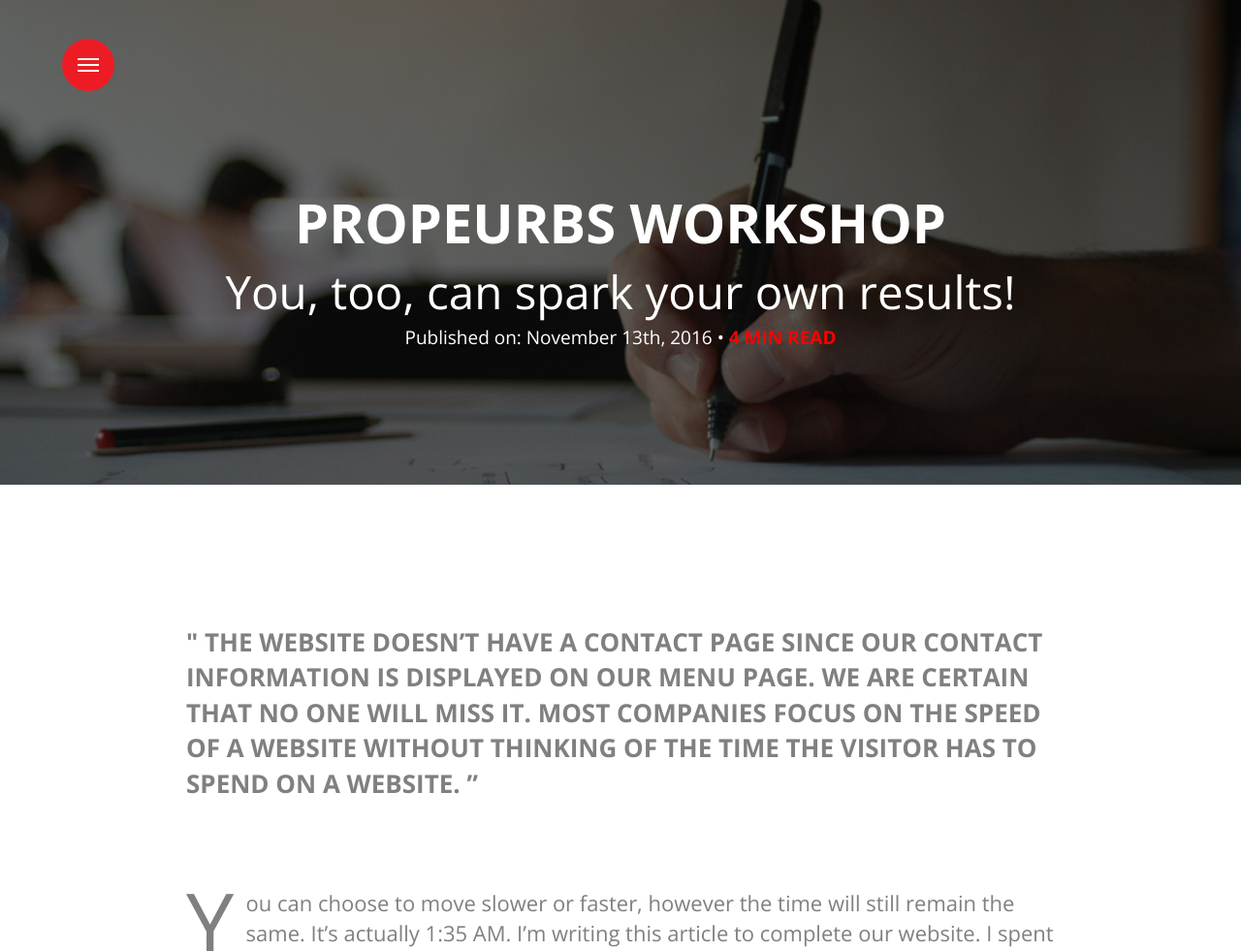
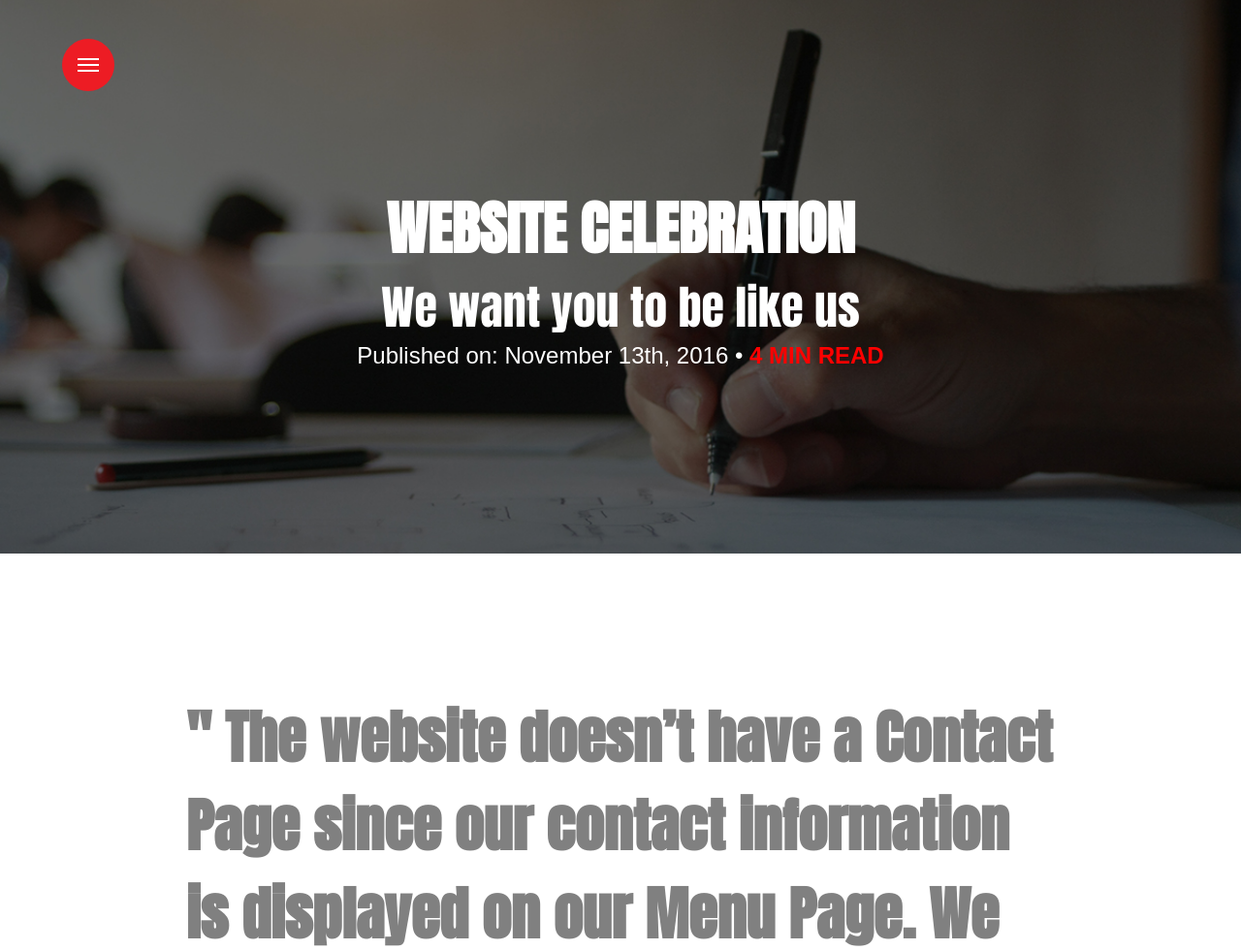
Before and after one commit to jeangustavee/antean, a PHP site: page /website_celebration.php in a window 1280 px wide. Shown: the top 981 px of the page at 97% size. Run offline with PHP 8.4, Linux system fonts and the light colour scheme; some libraries are stand-ins or nearby versions.

Commit message:
typography changes

```diff
--- a/css/home_works.css
+++ b/css/home_works.css
@@ -1,5 +1,3 @@
-
-
 .fragment-wrap {
 	width: 30vw;
 	height: 80vh;
@@ -8,7 +6,7 @@
 	min-height: 550px;
 	position: relative;
 	margin: 0 30vw 0 0;
-    transition: all 13s ease-out;
+    transition: all 5s ease-out;
 }
 
 .fragment-wrap:hover {
@@ -16,7 +14,7 @@
     -webkit-transform: scale(0.9);
         -ms-transform: scale(0.9);
         transform: scale(0.9);
-    transition: all 0.5s ease-in;
+    transition: all .5s ease-in;
 }
 
 .fragment-wrap--right {
@@ -72,7 +70,7 @@
 
 .title {
 	position: absolute;
-	font-size: 8vw;
+	font-size: 18vw;
 	margin: 0;
 	pointer-events: none;
 	bottom: 10%;
@@ -85,7 +83,7 @@
 }
 
 .text {
-	font-size: 1.15em;
+	font-size: 2em;
 	position: absolute;
 	width: 50%;
 	bottom: calc(10% + 8vw);
@@ -157,8 +155,9 @@
 		left: 10%;
 		bottom: auto;
 		top: 10%;
+        font-size: 1.5em;
 	}
 	.title {
-		font-size: 16vw;
+		font-size: 20vw;
 	}
 }
--- a/css/style.css
+++ b/css/style.css
@@ -9,17 +9,13 @@ Primary style
   box-sizing: border-box;
 }
 
-html {
-  font-size: 62.5%;
-}
 html * {
   -webkit-font-smoothing: antialiased;
   -moz-osx-font-smoothing: grayscale;
 }
 
 body {
-  font-size: 1.9rem;
-  font-family: "Open Sans", sans-serif;
+  font-family: 'Poppins', sans-serif;
   color: gray;
   background-color: #ffffff;
 }
@@ -33,6 +29,20 @@ a {
   color: #000;
   text-decoration: none;
 }
+
+h1, h2, h3, h4, h5, h6 {
+    font-family: 'Anton', sans-serif;
+}
+
+p, ul, li {
+    font-family: 'Poppins', sans-serif;
+    line-height: normal;
+}
+
+b {
+        font-weight: 600;
+        text-transform: uppercase;
+    }
 
 /* --------------------------------
 
@@ -512,35 +517,53 @@ main p {
     position: relative;
     padding: 120px 10%;
     width: auto;
-    font-size: 1.9rem;
+    font-size: 1.5em;
     margin-bottom: 1em;
     color: #fff;
-    line-height: 1.4;
+    line-height: normal;
     text-align: center;
     background-color: #ed1c24;
 }
 
 .top-page h1 {
+    font-size: 2.5em;
     font-weight: 700;
 }
 
-@media only screen and (min-width: 768px) {
+.top-page h2 {
+    font-size: 2em;
+    font-weight: 500;
+}
+
+  dropcap {
+    float: left;
+    width: 0.7em;
+    font-size: 400%;
+    line-height: 80%;
+    color: gray;
+}
+
+@media only screen and (max-width: 768px) {
   .top-page {
     padding: 125px 10%;
   }
   .top-page h1{
-    font-size: 5.6rem;
+    font-size: 1.2em;
   }
+    .top-page h2 {
+    font-size: 1.5em;
+    font-weight: 300;
+    }
 }
 
 .container {
     position: relative;
     padding: 120px 10%;
     width: 90%;
-    font-size: 1.2rem;
+    font-size: 1.5em;
     margin-bottom: 1em;
     color: gray;
-    line-height: 1.4;
+    line-height: normal;
     margin: 0 auto;
 }
 
@@ -549,23 +572,24 @@ main p {
     font-weight: 500;
     padding: 20px;
     font-weight: 600;
+    font-size: 2.5em;
 }
 
 .container h3 {
-    font-size: 2rem;
+    font-size: 2.5em;
     font-weight: 600;
 }
 
-@media only screen and (min-width: 768px) {
+@media only screen and (max-width: 768px) {
   .container {
     padding: 125px 10%;
-    font-size: 2.2rem;
+    font-size: 1.5em;
   }
   .container h1{
-    font-size: 5.6rem;
+    font-size: 2em;
   }
     .container h3{
-    font-size:2.6rem;
+    font-size:2em;
   }
 }
 
--- a/footer.php
+++ b/footer.php
@@ -1,11 +1,11 @@
 <div class="footer">
-    <h1><center>&#8652; <br>
+    <p><center>&#8652; <br>
         We are a multi functional agency,<br>
         we love good things and great design.<br>
        Say hi to us hey@anteanstudios.com <br>
         &#8659;  <br>
         <a href="http://facebook.com/anteanstudios" target="_blank">Facebook</a> | <a href="http://instagram.com/anteanstudios" target="_blank">Instagram</a> | <a href="http://twitter.com/anteanstudios" target="_blank">Twitter</a> | <a href="https://www.tumblr.com/blog/anteanstudios" target="_blank">Tumblr</a> <br>
-        © ANTEAN STUDIOS - All copyright 2016</center></h1>
+        © ANTEAN STUDIOS - All copyright 2016</center></p>
 
     </div>
 
--- a/head.php
+++ b/head.php
@@ -37,6 +37,7 @@ Thanks for checking our codes out
     <link rel="stylesheet" href="css/home_works.css"> <!-- Home Portfolio css -->
 	<script src="js/modernizr.js"></script> <!-- Modernizr -->
     <link rel="icon" type="image/png" sizes="32x32" href="img/antean_favicon.png">
+    <link href="https://fonts.googleapis.com/css?family=Anton|Poppins:330" rel="stylesheet">
 
 	<title>Antean Studios | Full service advertising and marketing | Jacksonville, Florida</title>
 
@@ -51,4 +52,10 @@ Thanks for checking our codes out
 </script>
 
     <script id="dsq-count-scr" src="//anteanstudios.disqus.com/count.js" async></script>
+
+    <?php
+        if($_SERVER['REQUEST_URI'] == "/send") {
+            include ("fb-send-pixel.php");
+        }
+    ?>
 </head>
--- a/website_celebration.php
+++ b/website_celebration.php
@@ -8,52 +8,25 @@
     -o-background-size:cover;
     background-size:cover;
     background-position:center;
-    height: 500px;
+    height: 100%;
     padding: 190px 10%;
 }
-    h3 {
-        margin-bottom: 90px;
-        color: gray;
-        align-content: center;
-        font-size: 1.5em;
-        text-transform: uppercase;
-    }
-
-    h2{
-        font-size: 2.5em;
-    }
 
 @media only screen and (min-width: 768px) {
   .top-page {
     padding: 190px 10%;
   }
-  .top-page h1{
-    font-size: 5.6rem;
-  }
-    h3{
-        font-size: 3.5em;
     }
-}
-    b {
-        font-weight: 600;
-        text-transform: uppercase;
-    }
-    dropcap {
-    float: left;
-    width: 0.7em;
-    font-size: 400%;
-    line-height: 80%;
-    color: gray;
-}
+
 </style>
 <?php include("menu.php"); ?>
 <div class="top-page">
-            <h1>PROPEURBS WORKSHOP</h1>
-            <h2>You, too, can spark your own results!</h2>
+            <h1>WEBSITE CELEBRATION</h1>
+            <h2>We want you to be like us</h2>
             <p>Published on: November 13th, 2016 • <b style="color:red">4 MIN READ</b></p>
 	</div>
      <div class="container">
-        <h3> &quot; The website doesn’t have a Contact Page since our contact information is displayed on our Menu Page. We are certain that no one will miss it. Most companies focus on the speed of a website without thinking of the time the visitor has to spend on a website. &rdquo; </h3>
+        <h3> &quot; The website doesn’t have a Contact Page since our contact information is displayed on our Menu Page. We are certain that no one will miss it. Most companies focus on the speed of a website without thinking of the time the visitor has to spend on a website. &rdquo; </h3><br>
 
 
         <p><dropcap>Y</dropcap>ou can choose to move slower or faster, however the time will still remain the same. It’s actually 1:35 AM. I’m writing this article to complete our website. I spent the whole weekend working on finalizing it. It was a slinky combination of coding, wine and Netflix. I worked nonstop with some occasional Netflix pauses. This combination makes creativity a bit awkward. Too much wine can make you drunk and so too much time watching Netflix can make you procrastinate. On the other hand, I have to admit that coding on a weekend can sometimes be entertaining – Excluding the pressure of meeting a deadline. At the end, it’s worth every single pixel because all objectives are satisfactorily attained.
@@ -63,9 +36,9 @@
 
 <p>Last Saturday, around ten in the morning, I met with Marquel and Russell at Antean Studios office. The office is regularly closed on weekends, but we made an exception to finish this project. We worked all day long on the cover image for the website. We wanted visitors and potentials clients to have a festive feel at first glance. So we came up with the idea of having the A and the diamond of our logo as our main focus. They both often used as our symbols. We spent around 4 hours in cutting and assembling a 14pt cardstock to form the symbols. It was fun and challenging. We went to launch at 1:00 PM and spent the remaining 2 hours in shooting. It was quite a wonderful collaboration and an extensive reunion since we all went to college together. It was a creative attempt.
 
-</p><br><br>
+</p><br>
 
-         <center><h3>&quot; Our premiere objective was to have a website with minimal<br> contents while focusing on the essentials.&quot;</h3></center>
+         <center><h3>&quot; Our premiere objective was to have a website with minimal<br> contents while focusing on the essentials.&quot;</h3></center><br>
 
 <p>Later on Saturday night, I continued with editing on Photoshop. I retouched the pictures so the white can pop more and the reds to be brighter. We also have to keep in mind that this new website is essentially a modern website with a minimal aspect, but contoured with our principles. Our premiere objective was to have a website with minimal contents while focusing on the essentials. That leads us to only have six case studies in our Homepage, instead of having twenty. We don’t have a Work Page. Our works are displayed on the Homepage. Nowadays, potential clients don’t have time to browse all the projects you have done. That’s why we just showcase the ones that match the direction we are giving to our company. Subsequently, an Answers Page to answer most of the questions a client might have and a Press Page because we are about to rock the stage. The website doesn’t have a Contact Page since our contact information is displayed on our Menu Page. We are certain that no one will miss it. Most companies focus on the speed of a website without thinking of the time the visitor has to spend on a website. To say the least, a visitor can browse our website in less than 5 minutes and have a complete idea about the services we are offering. Simple is always better.
 </p>
@@ -75,11 +48,9 @@
  <p>Now, the time is 3:19 AM and I’m excited to launch the website. It feels like I’m about to launch a rocket to bombard the world. We are proud of every single work we have done and hope that you come by to celebrate with us. Well, it doesn’t have to be typical party. Coffee is okay with us too so we can discuss what we can achieve together. Wouldn’t it be cool?
 </p>
 
-
-=======
+<br>
  <p>Now, the time is 3:19 AM and I’m excited to launch the website. It feels like I’m about to launch a rocket to bombard the world. We are proud of every single work we have done and hope that you come by to celebrate with us. Well, it doesn’t have to be typical party. Coffee is okay with us too so we can discuss what we can achieve together. Wouldn’t’ be cool?
 </p>
->>>>>>> origin/master
     </div>
 
 <div class="container">
```
Also changed, not shown: other parts of css/style.css (+78 -64 lines), 2017_spring_internship.php (+1 -22 lines), communication-pr-internship-summer-2017-jacksonville.php (+4 -24 lines), fb-send-pixel.php (added, +19 -0 lines), graphic-design-internship-summer-2017-jacksonville.php (+5 -29 lines), hire-local-project.php (+2 -29 lines), index.php (+2 -12 lines), journal.php (+8 -28 lines), newbusiness.php (+1 -9 lines), propeurbs_workshop.php (+2 -24 lines), send.php (+0 -18 lines), .brackets.json (deleted), 2 other files.
